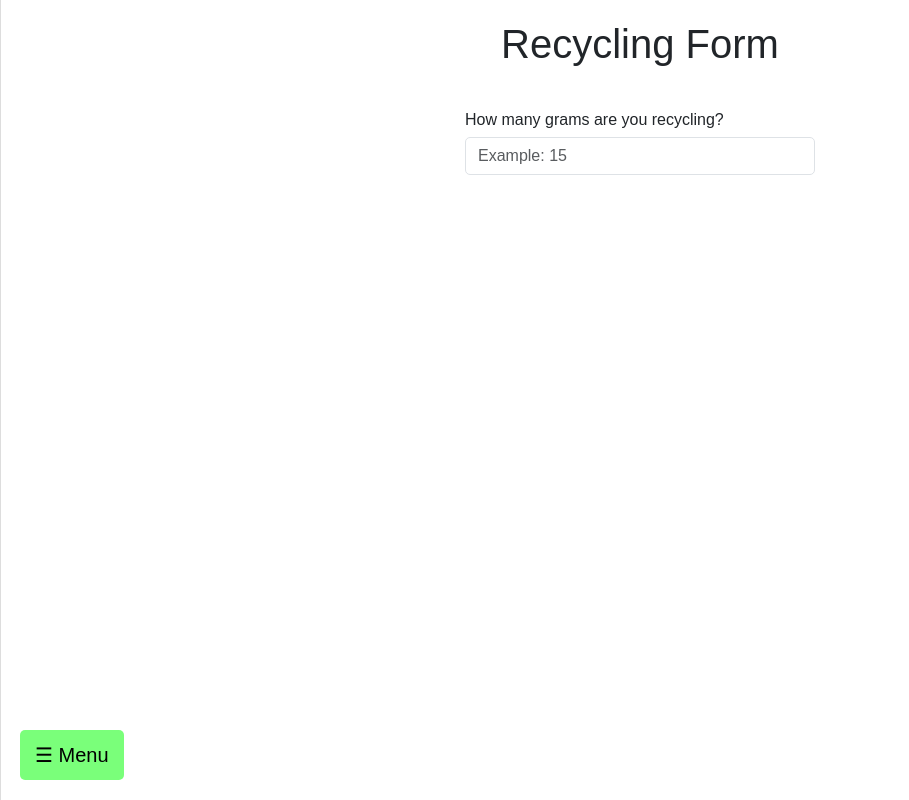
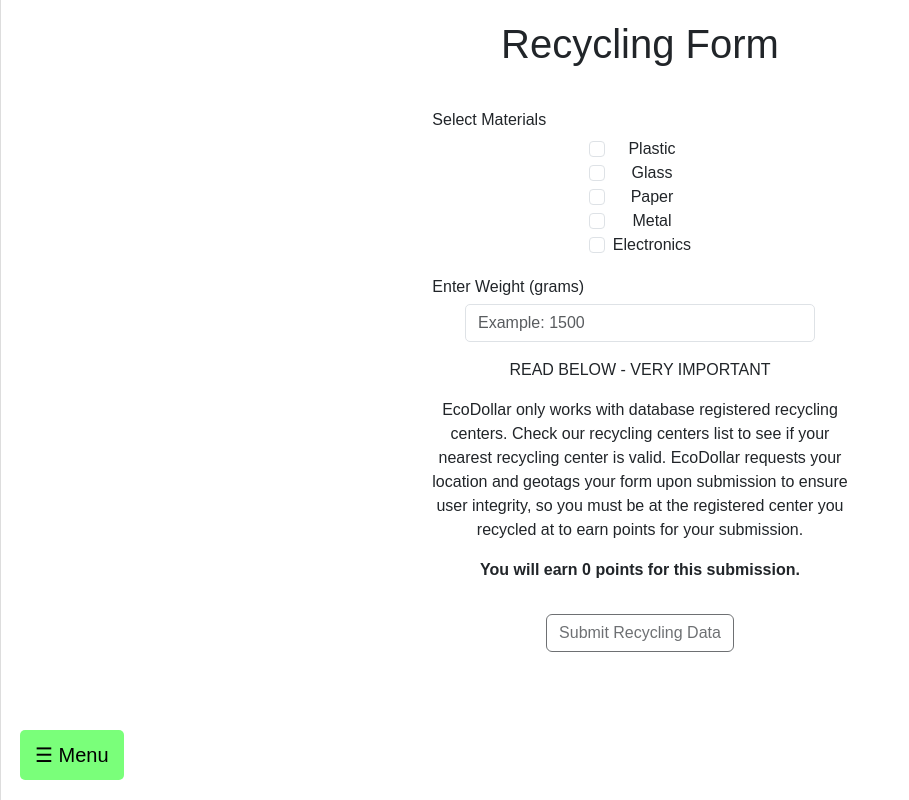
Before and after one commit to Pattuv/EcoDollar, a Flask app: page /form in a window 1280 px wide. Shown: the whole page, without its empty margins (0-909 px from the left). Run offline with Flask 3, Linux system fonts and the light colour scheme; some web fonts are replaced.

Commit message:
finished form, adding database models

```diff
--- a/app.py
+++ b/app.py
@@ -22,6 +22,16 @@
 
     def check_password(self, password):
         return check_password_hash(self.password_hash, password)
+
+class RecyclingCenter(db.Model):
+    id = db.Column(db.Integer, primary_key=True)
+    name = db.Column(db.String(100), nullable=False)
+    latitude = db.Column(db.Float, nullable=False)  # Latitude of the recycling center
+    longitude = db.Column(db.Float, nullable=False)  # Longitude of the recycling center
+    address = db.Column(db.String(255), nullable=False)
+
+    def __repr__(self):
+        return f'<RecyclingCenter {self.name}>'
 
 
 
--- a/templates/dashboard.html
+++ b/templates/dashboard.html
@@ -76,7 +76,7 @@
               <!-- Image Column -->
               <div class="col-12 col-md-6 justify-content-center  align-items-center  flex-column">
                 <p class="card-text mb-0">You have recycled:</p> <!-- Removed margin-bottom -->
-                <p class="card-text main-big-text mb-0">50</p> <!-- Removed margin-bottom -->
+                <p class="card-text main-big-text mb-0">0</p> <!-- Removed margin-bottom -->
                 <p class="submain mb-0">Kilograms</p> <!-- Removed margin-bottom -->
               </div>
             </div>
@@ -106,7 +106,7 @@
                 <p class="card-text">
                   You have earned:
                 </p>
-                <p class="card-text main-dash-text mb-0">250 points!</p>
+                <p class="card-text main-dash-text mb-0">0 points</p>
                 <a href="#" class="btn btn-primary btn-brand">Redeem Points</a>
               </div>
             </div>
@@ -131,7 +131,7 @@
                 <p class="card-text">
                   You have unlocked:
                 </p>
-                <p class="card-text main-dash-text mb-0">5 medals!</p>
+                <p class="card-text main-dash-text mb-0">0 medals</p>
                 <a href="#" class="btn btn-primary btn-brand">View Medals</a>
               </div>
             </div>
--- a/templates/form.html
+++ b/templates/form.html
@@ -12,15 +12,9 @@
       href="https://fonts.googleapis.com/css2?family=Afacad+Flux&display=swap"
       rel="stylesheet"
     />
-
     <link
       href="https://cdn.jsdelivr.net/npm/bootstrap@5.3.0-alpha3/dist/css/bootstrap.min.css"
       rel="stylesheet"
-    />
-    <link
-      rel="icon"
-      href="{{ url_for('static', filename='assets/favicon.png') }}"
-      type="image/png"
     />
     <link
       rel="stylesheet"
@@ -56,30 +50,176 @@
 
     <h1 style="margin-top: 20px; margin-bottom: 40px">Recycling Form</h1>
 
-    <form action="#">
+    <form action="#" method="POST">
+      <!-- Material Type -->
       <div class="mb-3 center-container">
-        <label for="username" class="form-label"
-          >How many grams are you recycling?</label
-        >
+        <label for="materials" class="form-label">Select Materials</label>
+        <div id="materials" class="form-check">
+          <input
+            class="form-check-input"
+            type="checkbox"
+            id="plastic"
+            name="materials"
+            value="Plastic"
+          />
+          <label class="form-check-label" for="plastic">Plastic</label><br />
+
+          <input
+            class="form-check-input"
+            type="checkbox"
+            id="glass"
+            name="materials"
+            value="Glass"
+          />
+          <label class="form-check-label" for="glass">Glass</label><br />
+
+          <input
+            class="form-check-input"
+            type="checkbox"
+            id="paper"
+            name="materials"
+            value="Paper"
+          />
+          <label class="form-check-label" for="paper">Paper</label><br />
+
+          <input
+            class="form-check-input"
+            type="checkbox"
+            id="metal"
+            name="materials"
+            value="Metal"
+          />
+          <label class="form-check-label" for="metal">Metal</label><br />
+
+          <input
+            class="form-check-input"
+            type="checkbox"
+            id="electronics"
+            name="materials"
+            value="Electronics"
+          />
+          <label class="form-check-label" for="electronics">Electronics</label>
+        </div>
+      </div>
+
+      <!-- Weight -->
+      <div class="mb-3 center-container">
+        <label for="weight" class="form-label">Enter Weight (grams)</label>
         <input
-          type="text"
-          name="username"
+          type="number"
+          id="weight"
+          name="weight"
           class="form-control"
-          placeholder="Example: 15"
+          placeholder="Example: 1500"
           required
         />
+        <div
+          id="weight-error"
+          style="color: red; display: none; margin-top: 5px"
+        >
+          You can only recycle up to <span id="weight-limit"></span> grams of
+          material in one form.
+        </div>
+      </div>
+
+      <p>READ BELOW - VERY IMPORTANT</p>
+
+      <p></p>
+        EcoDollar only works with database registered recycling <br> centers. Check
+        our recycling centers list to see if your <br> nearest recycling center is
+        valid. EcoDollar requests your <br> location and geotags your form upon submission to ensure <br> user integrity, so you must be at the registered center you <br> recycled at to earn points for your submission.
+      </p>
+
+      <!-- Dynamic Points Display -->
+      <div class="mb-3 center-container">
+        <p>
+          <strong
+            >You will earn <span id="points">0</span> points for this
+            submission.</strong
+          >
+        </p>
+      </div>
+
+      <!-- Location Error -->
+      <div id="geo-error" style="color: red; display: none; margin-top: 5px">
+        Unable to fetch your location. Please enable location services to
+        submit.
+      </div>
+
+      <!-- Submit Button -->
+      <div class="mb-3 center-container">
+        <button type="submit" class="btn btn-brand" disabled>
+          Submit Recycling Data
+        </button>
       </div>
     </form>
 
     <script>
-      let isSidebarOpen = false;
+      const weightInput = document.getElementById("weight");
+      const pointsDisplay = document.getElementById("points");
+      const weightError = document.getElementById("weight-error");
+      const weightLimitSpan = document.getElementById("weight-limit");
+      const submitButton = document.querySelector("button[type='submit']");
+      const geoError = document.getElementById("geo-error");
+
+      const maxWeight = 5000; // Maximum allowable weight
+      weightLimitSpan.textContent = maxWeight;
+
+      let userLocation = null;
+
+      function getUserLocation() {
+        if (navigator.geolocation) {
+          navigator.geolocation.getCurrentPosition(
+            (position) => {
+              userLocation = {
+                latitude: position.coords.latitude,
+                longitude: position.coords.longitude,
+              };
+              console.log("User Location:", userLocation);
+              geoError.style.display = "none";
+              submitButton.disabled = false;
+            },
+            (error) => {
+              console.error("Geolocation Error:", error.message);
+              geoError.style.display = "block";
+              submitButton.disabled = true;
+            }
+          );
+        } else {
+          geoError.textContent = "Geolocation not supported by your browser.";
+          geoError.style.display = "block";
+          submitButton.disabled = true;
+        }
+      }
+
+      weightInput.addEventListener("input", () => {
+        const weight = parseFloat(weightInput.value) || 0;
+
+        // Validate weight and enable/disable submit button
+        if (weight > maxWeight) {
+          weightError.style.display = "block";
+          submitButton.disabled = true;
+        } else {
+          weightError.style.display = "none";
+          if (userLocation) submitButton.disabled = false;
+        }
+
+        // Update points dynamically if weight is valid
+        if (weight <= maxWeight) {
+          const points = Math.floor(weight / 10); // Example: 1 point for every 10 grams
+          pointsDisplay.textContent = points;
+        }
+      });
+
+      // Fetch user location on page load
+      window.onload = getUserLocation;
 
       function toggleSidebar() {
         const sidebar = document.getElementById("sidebar");
         const overlay = document.getElementById("overlay");
         const menuBtn = document.getElementById("menu-btn");
 
-        if (isSidebarOpen) {
+        if (sidebar.style.width === "250px") {
           sidebar.style.width = "0";
           overlay.style.display = "none";
           menuBtn.textContent = "☰ Menu";
@@ -88,8 +228,6 @@
           overlay.style.display = "block";
           menuBtn.textContent = "✖ Close";
         }
-
-        isSidebarOpen = !isSidebarOpen;
       }
     </script>
   </body>
```
Also changed, not shown: instance/users.db.
